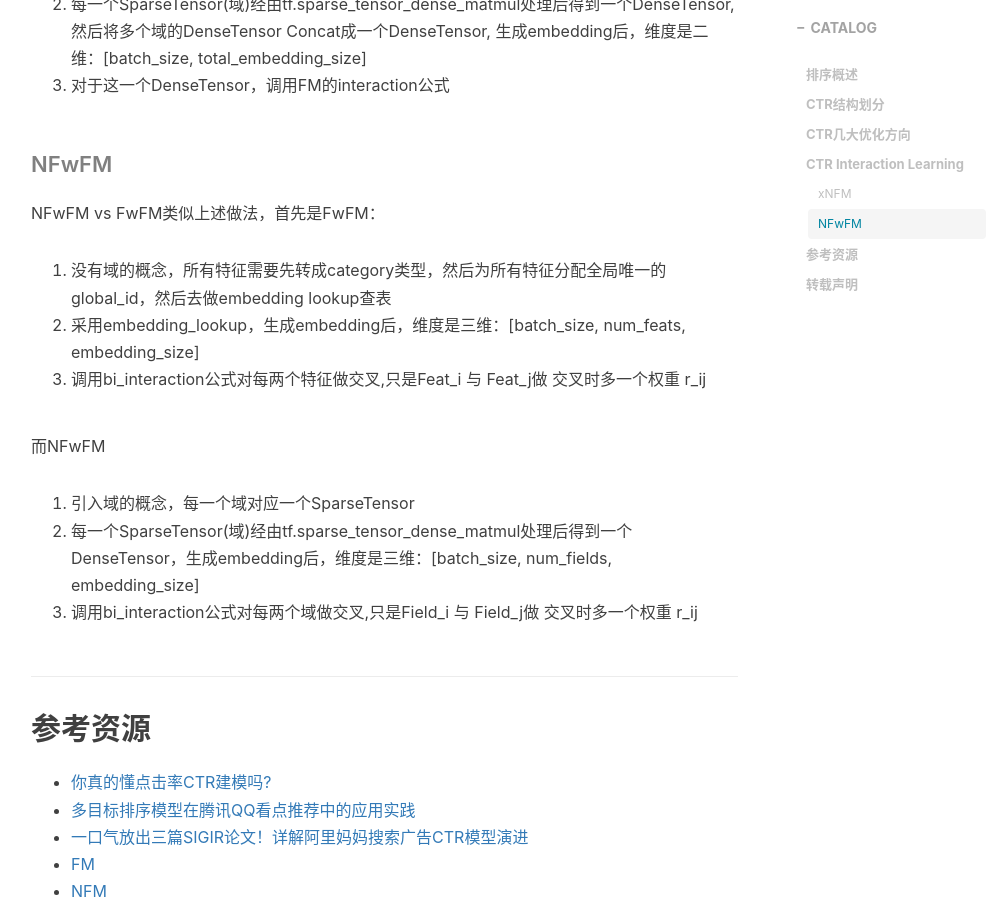
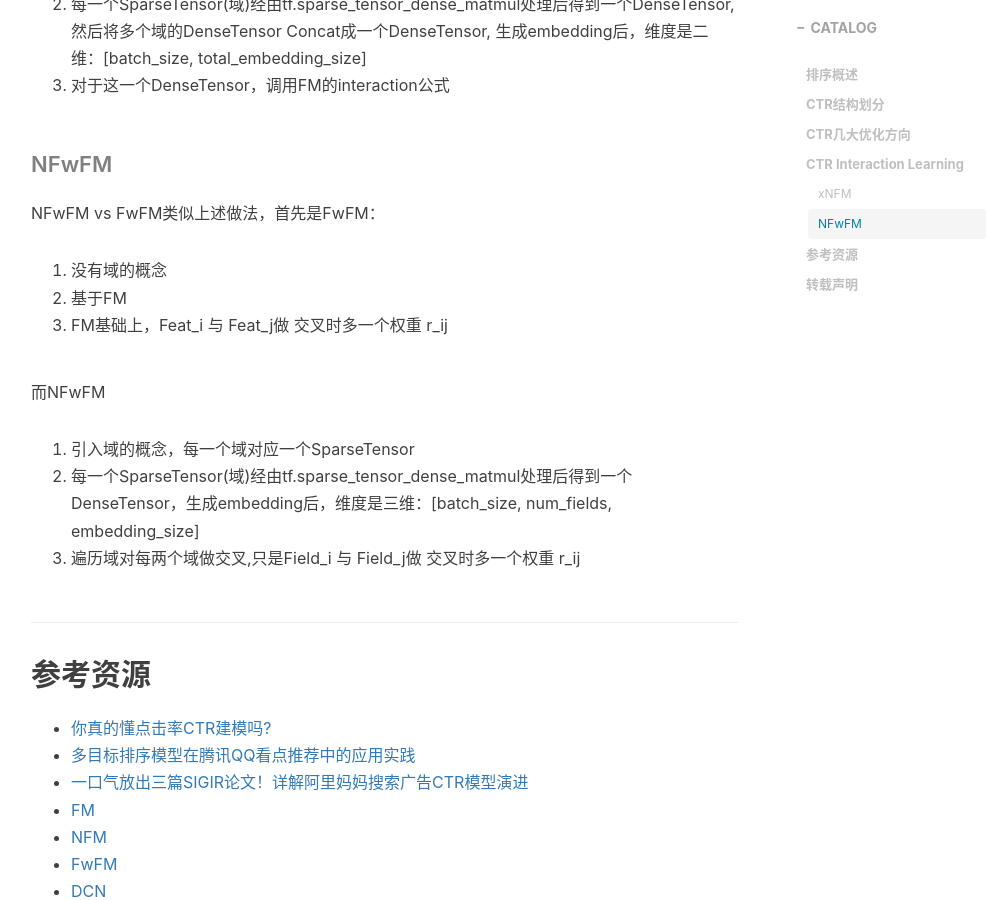
Before and after one commit to wenruij/wenruij.github.io, a Jekyll site: the page built from _posts/2021-05-05-rec-ranking.markdown, in a window 1280 px wide and 900 px high, scrolled down 3665 px. Shown: the whole window, without its empty margins (234-1228 px from the left). Built offline with Jekyll 4.4.1, drawn with Linux system fonts in a browser that asks for light colours; nearby versions of some CDN libraries; comment, search, counter and statistics services are not loaded.

Commit message:
update ranking

```diff
--- a/_posts/2021-05-05-rec-ranking.markdown
+++ b/_posts/2021-05-05-rec-ranking.markdown
@@ -76,14 +76,14 @@
 
 #### NFwFM
 NFwFM vs FwFM类似上述做法，首先是FwFM：
-1. 没有域的概念，所有特征需要先转成category类型，然后为所有特征分配全局唯一的global_id，然后去做embedding lookup查表
-2. 采用embedding_lookup，生成embedding后，维度是三维：[batch_size, num_feats, embedding_size]
-3. 调用bi_interaction公式对每两个特征做交叉,只是Feat_i 与 Feat_j做 交叉时多一个权重 r_ij
+1. 没有域的概念
+2. 基于FM
+3. FM基础上，Feat_i 与 Feat_j做 交叉时多一个权重 r_ij
 
 而NFwFM
 1. 引入域的概念，每一个域对应一个SparseTensor
 2. 每一个SparseTensor(域)经由tf.sparse_tensor_dense_matmul处理后得到一个DenseTensor，生成embedding后，维度是三维：[batch_size, num_fields, embedding_size]
-3. 调用bi_interaction公式对每两个域做交叉,只是Field_i 与 Field_j做 交叉时多一个权重 r_ij
+3. 遍历域对每两个域做交叉,只是Field_i 与 Field_j做 交叉时多一个权重 r_ij
 
 ## 参考资源
 
--- a/_posts/2021-07-02-rec-probability-distribution.markdown
+++ b/_posts/2021-07-02-rec-probability-distribution.markdown
@@ -26,8 +26,9 @@
 * 多项式分布
 
 > 连续概率分布：
-* 高斯分布
+* 高斯分布(正太分布)
 * 拉普拉斯分布
+* 玻尔兹曼分布(吉布斯分布)
 
 > 共轭先验分布：
 * 贝塔分布
```
